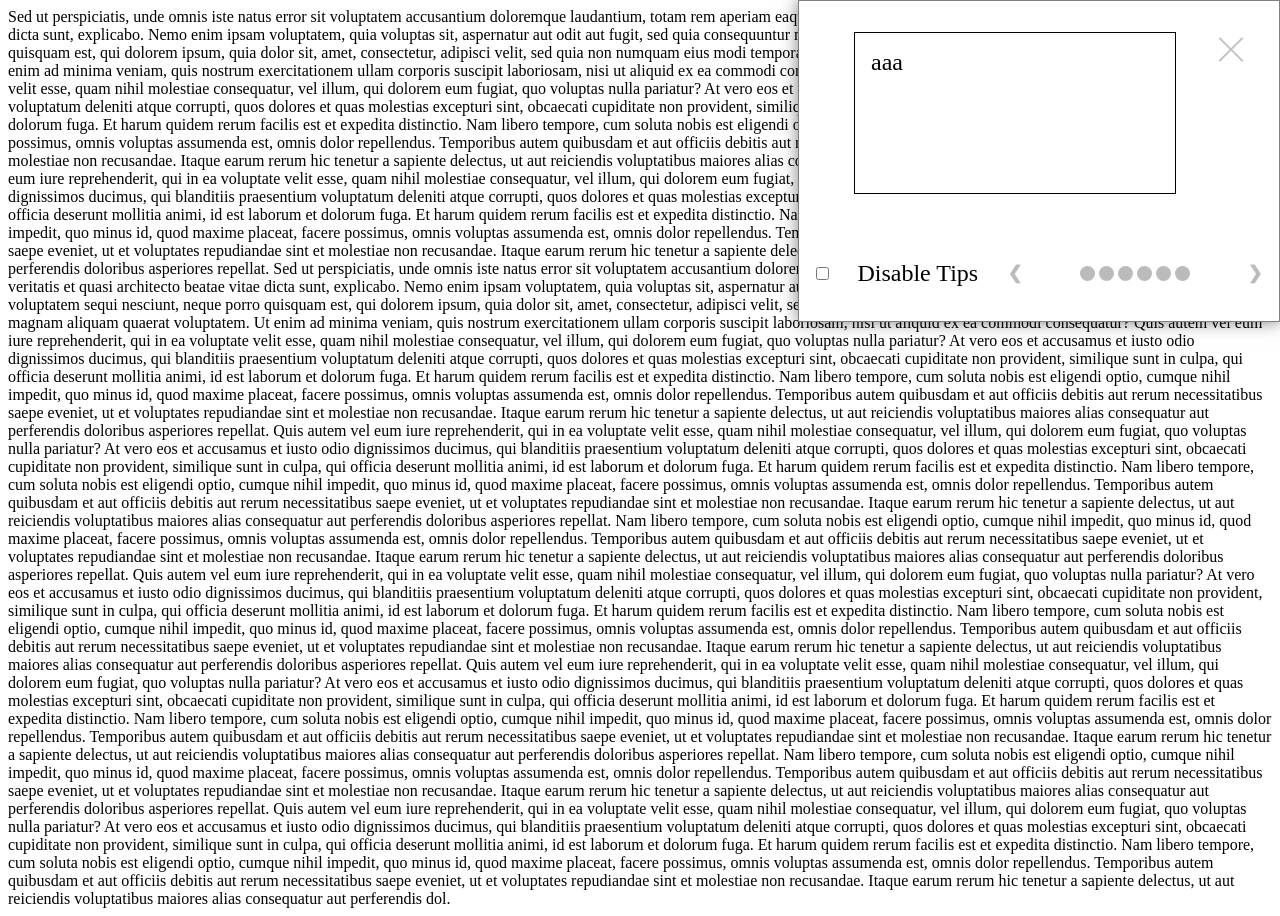
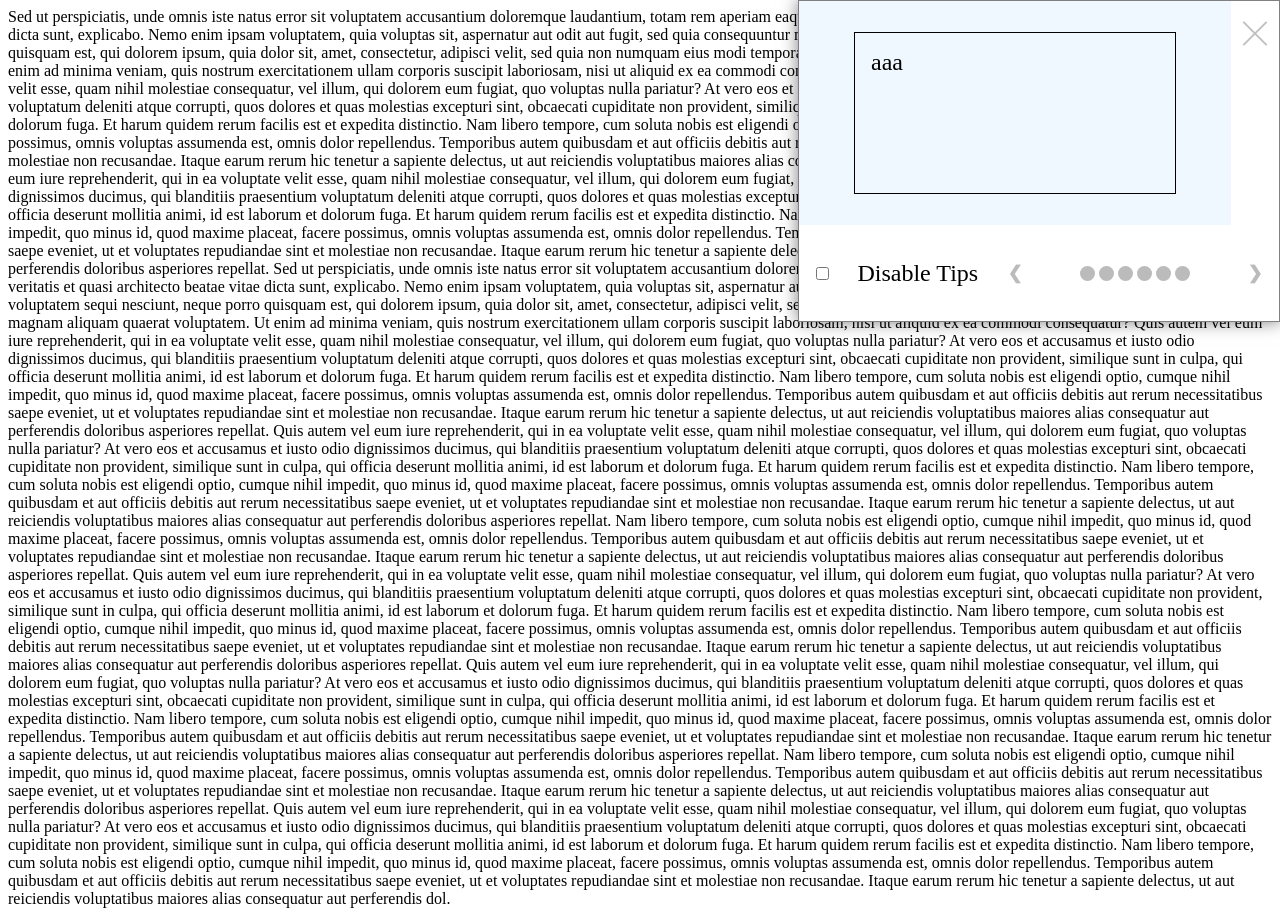
Before and after one commit to evzmar/PVT_test, a plain HTML site: page task_4/index.html in a window 1280 px wide. Drawn offline with Linux system fonts and the light colour scheme.

Commit message:
feat: define css

```diff
--- a/task_4/notifications/notifications.css
+++ b/task_4/notifications/notifications.css
@@ -34,6 +34,7 @@
 
     display: flex;
     align-items: stretch;
+    background: aliceblue;
 
 }
 
@@ -130,11 +131,11 @@
 .notifications-block__close-icon{
     grid-row: 1;
     grid-column: 4;
+
     justify-self: stretch;
-
     position: absolute;
-    right: 32px;
-    top: 32px;
+    right: 0.5rem;
+    top: 1rem;
     width: 32px;
     height: 32px;
     opacity: 0.3;
```
